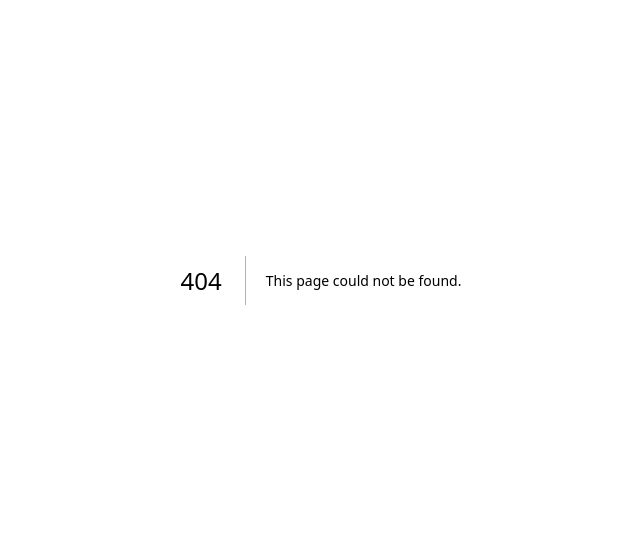
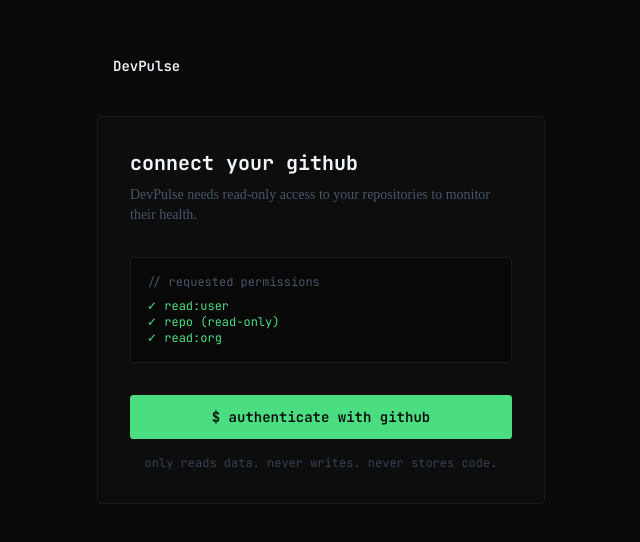
Before and after one commit to Omar-M-Ahmad/DevPulse, a Next.js app: page /auth in a window 1280 px wide. Before the commit this address had no page. Shown: the part 120-662 px from the top of the page, without its empty margins (319-959 px from the left). Built offline with nearby package versions, Linux system fonts and the light colour scheme; no server answers.

Commit message:
feat(auth): add Auth.js v5 with GitHub OAuth provider - feat(auth): add auth page UI with terminal scope block - feat(auth): protect dashboard routes in proxy.ts - chore: add next-auth session and JWT type declarations - chore: add .env.example with required variables

```diff
--- a/package.json
+++ b/package.json
@@ -15,6 +15,7 @@
     "geist": "^1.7.1",
     "lucide-react": "^1.16.0",
     "next": "16.2.6",
+    "next-auth": "5.0.0-beta.31",
     "radix-ui": "^1.4.3",
     "react": "19.2.4",
     "react-dom": "19.2.4",
--- /dev/null
+++ b/src/app/(auth)/auth/page.tsx
@@ -0,0 +1,64 @@
+import { signIn } from "@/lib/auth";
+
+export default function AuthPage(): React.JSX.Element {
+    return (
+        <div className="min-h-screen bg-bg-primary flex items-center justify-center px-6">
+            <div className="w-full max-w-md">
+                {/* Logo */}
+                <div className="flex items-center gap-2 mb-10">
+                    <span className="inline-block w-2 h-2 rounded-full bg-accent-green animate-blink-dot" />
+                    <span className="font-mono text-sm font-semibold text-text-primary">
+                        DevPulse
+                    </span>
+                </div>
+
+                {/* Card */}
+                <div className="border border-border-default bg-bg-secondary rounded-md p-8">
+                    <h1 className="font-mono text-xl font-bold text-text-primary mb-2">
+                        connect your github
+                    </h1>
+                    <p className="font-sans text-sm text-text-muted mb-8">
+                        DevPulse needs read-only access to your repositories to
+                        monitor their health.
+                    </p>
+
+                    {/* Terminal scope block */}
+                    <div className="bg-bg-terminal border border-border-default rounded-sm p-4 mb-8">
+                        <p className="font-mono text-xs text-text-muted mb-2">
+                            // requested permissions
+                        </p>
+                        <p className="font-mono text-xs text-status-active-text">
+                            ✓ read:user
+                        </p>
+                        <p className="font-mono text-xs text-status-active-text">
+                            ✓ repo (read-only)
+                        </p>
+                        <p className="font-mono text-xs text-status-active-text">
+                            ✓ read:org
+                        </p>
+                    </div>
+
+                    {/* Sign in form */}
+                    <form
+                        action={async () => {
+                            "use server";
+                            await signIn("github");
+                        }}
+                    >
+                        <button
+                            type="submit"
+                            className="w-full font-mono text-sm text-bg-primary bg-accent-green hover:bg-accent-green-light transition-colors py-3 rounded-sm font-semibold"
+                        >
+                            $ authenticate with github
+                        </button>
+                    </form>
+
+                    {/* Fine print */}
+                    <p className="font-mono text-xs text-text-disabled text-center mt-4">
+                        only reads data. never writes. never stores code.
+                    </p>
+                </div>
+            </div>
+        </div>
+    );
+}
--- /dev/null
+++ b/src/app/api/auth/[...all]/route.ts
@@ -0,0 +1,3 @@
+import { handlers } from "@/lib/auth";
+
+export const { GET, POST } = handlers;
--- /dev/null
+++ b/src/lib/auth.ts
@@ -0,0 +1,26 @@
+import NextAuth from "next-auth";
+import GitHub from "next-auth/providers/github";
+
+export const { handlers, auth, signIn, signOut } = NextAuth({
+    providers: [
+        GitHub({
+            clientId: process.env.GITHUB_CLIENT_ID,
+            clientSecret: process.env.GITHUB_CLIENT_SECRET,
+        }),
+    ],
+    callbacks: {
+        async jwt({ token, account }) {
+            if (account?.access_token) {
+                token.accessToken = account.access_token;
+            }
+            return token;
+        },
+        async session({ session, token }) {
+            session.accessToken = token.accessToken as string | undefined;
+            return session;
+        },
+    },
+    pages: {
+        signIn: "/auth",
+    },
+});
--- a/src/proxy.ts
+++ b/src/proxy.ts
@@ -1,10 +1,21 @@
+import { auth } from '@/lib/auth'
 import { NextResponse } from 'next/server'
 import type { NextRequest } from 'next/server'
 
-export function proxy(request: NextRequest): NextResponse {
+export async function proxy(request: NextRequest): Promise<NextResponse> {
   const { pathname } = request.nextUrl
+  const session = await auth()
 
-  // # code
+  const isProtected = pathname.startsWith('/dashboard')
+  const isAuthPage = pathname === '/auth'
+
+  if (isProtected && !session) {
+    return NextResponse.redirect(new URL('/auth', request.url))
+  }
+
+  if (isAuthPage && session) {
+    return NextResponse.redirect(new URL('/dashboard', request.url))
+  }
 
   return NextResponse.next()
 }
--- /dev/null
+++ b/src/types/next-auth.d.ts
@@ -0,0 +1,14 @@
+import type { DefaultSession } from 'next-auth'
+
+declare module 'next-auth' {
+  interface Session {
+    accessToken?: string
+    user: DefaultSession['user']
+  }
+}
+
+declare module 'next-auth/jwt' {
+  interface JWT {
+    accessToken?: string
+  }
+}
```
Also changed, not shown: 1 other file (tests, documents, lock files or other folders).
